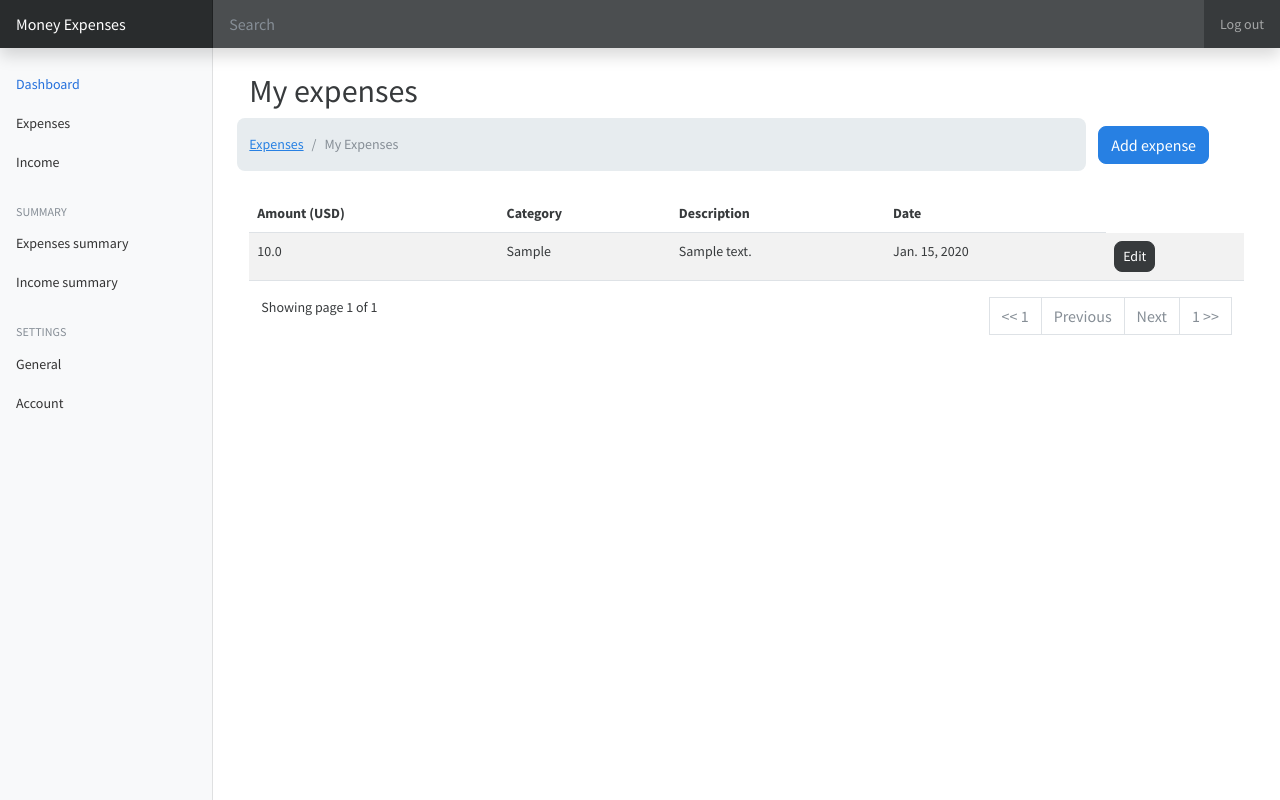
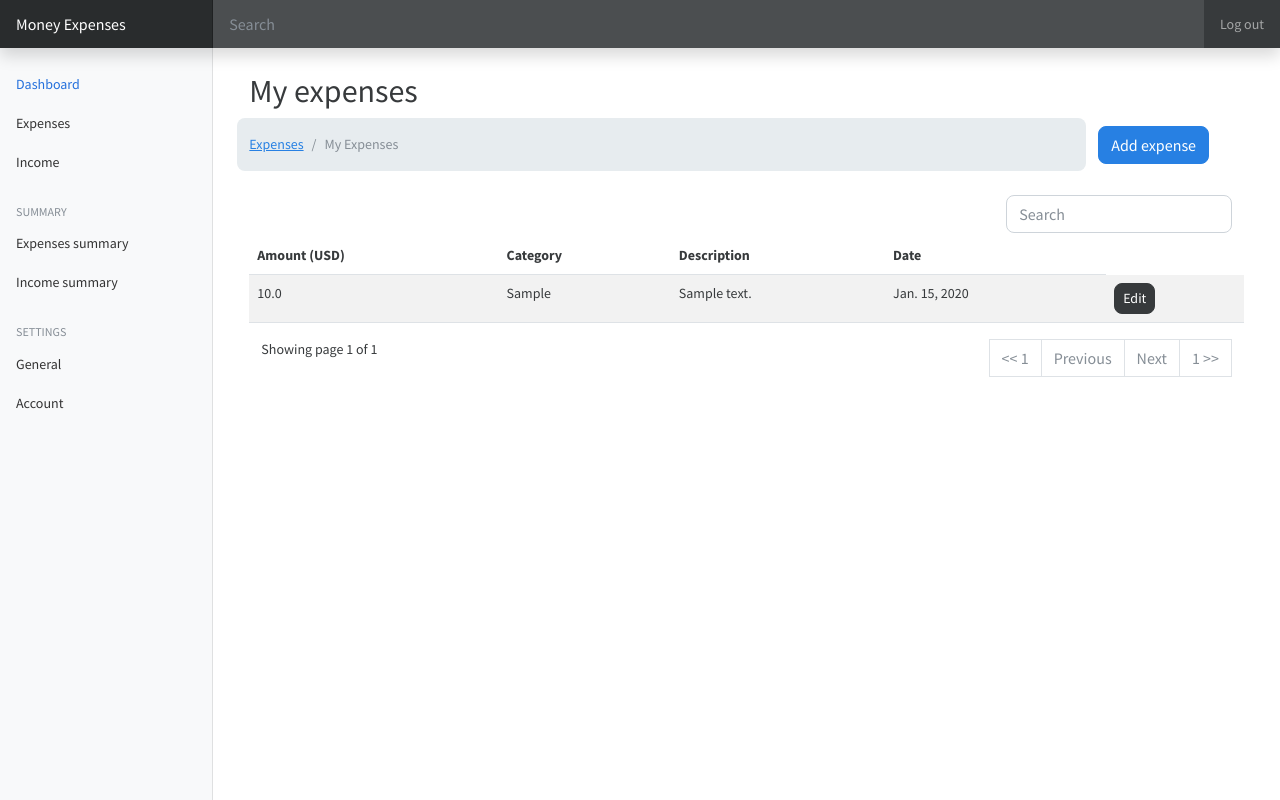
Before and after one commit to yaroslavbtw/moneyControl, a Django app: page /expenses/ in a window 1280 px wide. Run offline with Django 4.2, Linux system fonts and the light colour scheme; a user stored in the database is signed in; tables that the repository leaves empty hold one stand-in row (values such as "Sample post"); some libraries are stand-ins or nearby versions.

Commit message:
Added search of expenses

```diff
--- a/expenses/static/js/main.js
+++ /dev/null
@@ -1,6 +0,0 @@
-const myModal = document.getElementById('myModal')
-const myInput = document.getElementById('myInput')
-
-myModal.addEventListener('shown.bs.modal', () => {
-  myInput.focus()
-})
--- /dev/null
+++ b/expenses/static/js/searchEngine.js
@@ -0,0 +1,52 @@
+const textAfterTable = $('#ShowingPages')
+const textShowingPages = textAfterTable.text()
+const objects = document.querySelectorAll('li.page-item')
+arrayNav = []
+
+objects.forEach((element)=>{
+    if(element.classList.contains('disabled'))
+        arrayNav.push(true)
+    else arrayNav.push(false)
+})
+
+$(function (){
+    $('#searchField').keyup(function (){
+       $.ajax({
+           type: "POST",
+           url: "/expenses/search-expenses/",
+           data: {
+               'search_text': $('#searchField').val(),
+               'csrfmiddlewaretoken': $('input[name=csrfmiddlewaretoken]').val()
+           },
+           success: searchSuccess,
+           dataType: 'html'
+       });
+    });
+});
+
+function searchSuccess(data, textStatus, jqXHR)
+{
+    $('#expensesTable').html(data)
+    if($('#searchField').val().length > 0)
+    {
+        textAfterTable.text('All results')
+        const li_objects = document.querySelectorAll('li.page-item')
+        li_objects.forEach((item)=>{
+            if(!item.classList.contains('disabled'))
+                item.classList.add('disabled')
+        })
+    }
+    else
+    {
+        textAfterTable.text(textShowingPages)
+        const li_objects = document.querySelectorAll('li.page-item')
+        li_objects.forEach((item, num)=>{
+            if(item.classList.contains('disabled') && !arrayNav[num])
+                item.classList.remove('disabled')
+        })
+    }
+    if(document.querySelectorAll('tr.element').length)
+    {
+
+    }
+}
--- a/expenses/urls.py
+++ b/expenses/urls.py
@@ -5,6 +5,7 @@ from . import views
 urlpatterns = [
     path('', views.index, name='expenses'),
     path('add-expenses/', views.add_expenses, name='add-expenses'),
-    path('edit-expense/<int:id>/', views.edit_expanses, name='edit-expenses'),
-    path('delete-expense/<int:id>/', views.delete_expenses, name='delete-expenses')
+    path('edit-expenses/<int:id>/', views.edit_expanses, name='edit-expenses'),
+    path('delete-expenses/<int:id>/', views.delete_expenses, name='delete-expenses'),
+    path('search-expenses/', views.search_expense, name='search-expenses')
 ]
--- a/expenses/views.py
+++ b/expenses/views.py
@@ -7,6 +7,7 @@ from userpreferences.models import UserPreference
 from django.shortcuts import get_object_or_404
 from django.views.decorators.http import require_POST
 from django.core.paginator import Paginator
+from django.db.models import Q
 
 @login_required()
 def index(request):
@@ -97,3 +98,21 @@ def delete_expenses(request, id):
     expense.delete()
     messages.success(request, 'Expense successfully deleted')
     return redirect('expenses')
+
+
+@login_required()
+def search_expense(request):
+    data = request.POST['search_text']
+    currency = get_object_or_404(UserPreference, user=request.user).currency
+    if len(data) > 0:
+        query_set = Expenses.objects.filter(Q(amount__icontains=data) & Q(owner=request.user)) | \
+                    Expenses.objects.filter(Q(date__icontains=data) & Q(owner=request.user)) | \
+                    Expenses.objects.filter(Q(description__icontains=data) & Q(owner=request.user)) | \
+                    Expenses.objects.filter(Q(category__icontains=data) & Q(owner=request.user))
+    else:
+        query_set = Expenses.objects.filter(owner=request.user)[:4]
+    context = {
+        'query_set': query_set,
+        'currency': currency
+    }
+    return render(request, template_name='expenses/search.html', context=context)
--- a/templates/expenses/add_expenses.html
+++ b/templates/expenses/add_expenses.html
@@ -25,7 +25,7 @@
                 <div class="form-floating mb-2">
                 <div class="mb-3">
                     <label for="amount">Amount</label>
-                    <input type="number" class="form-control rounded-3" name="amount" id="amount" value="{{ values.amount }}">
+                    <input type="number" step=0.01 class="form-control rounded-3" name="amount" id="amount" value="{{ values.amount }}">
                 </div>
 
                 <div class="mb-3">
@@ -49,7 +49,6 @@
                     <input type="date" class="form-control rounded-3" name="date" id="date" value="{{ values.date | stringformat:"s"}}">
                 </div>
                 <button class="btn btn-lg rounded-3 btn-primary" type="submit" id="SaveButton">Save</button>
-{#                <input type="submit" value="Save" class="btn btn-primary">#}
                 </div>
                 </form>
             </div>
--- a/templates/expenses/index.html
+++ b/templates/expenses/index.html
@@ -1,5 +1,5 @@
 {% extends 'expenses/base.html' %}
-
+{% load static %}
 {% block content %}
 
     <div class="container mt-4">
@@ -22,8 +22,20 @@
 
     <div class="container mt-4">
     {% include 'partials/_messages.html' %}
+        <div class="container">
+            <div class="row">
+                <div class="col-md-9"></div>
+                <div class="col justify-content-end mb-1">
+                    <div class="input-group">
+                        <label for="searchField" ></label>
+                        {% csrf_token %}
+                        <input type="text" class="form-control rounded-3" placeholder="Search" id="searchField">
+                    </div>
+                </div>
+            </div>
+        </div>
         {% if page_obj_length %}
-            <table class="table table-striped table-hover">
+            <table class="table table-striped table-hover" id="expensesTable">
                 <thead>
                     <tr>
                         <th>Amount ({{ currency }})</th>
@@ -34,7 +46,7 @@
                 </thead>
                 <tbody>
                     {% for expense in page_obj.object_list %}
-                        <tr>
+                        <tr class="element">
                             <td>{{ expense.amount }}</td>
                             <td>{{ expense.category }}</td>
                             <td>{{ expense.description }}</td>
@@ -48,9 +60,9 @@
             <div class="container">
                 <div class="row">
                     <div class="col">
-                        <p>Showing page {{ page_obj.number }} of {{ page_obj.paginator.num_pages }}</p>
+                        <p id="ShowingPages">Showing page {{ page_obj.number }} of {{ page_obj.paginator.num_pages }}</p>
                     </div>
-                    <div class="col">
+                    <div class="col" id="paginationContainer">
                         <nav aria-label="Page navigation">
                           <ul class="pagination justify-content-end">
                                 <li class="page-item {% if page_obj.number == 1 %} disabled {% endif %}"><a class="page-link" href="?page=1"><< 1</a></li>
@@ -76,4 +88,6 @@
         {% endif %}
     </div>
 
+    <script src="https://ajax.googleapis.com/ajax/libs/jquery/3.6.3/jquery.min.js"></script>
+    <script src="{% static 'js/searchEngine.js' %}"></script>
 {% endblock %}
```
Also changed, not shown: templates/expenses/search.html (added, +29 -0 lines).
